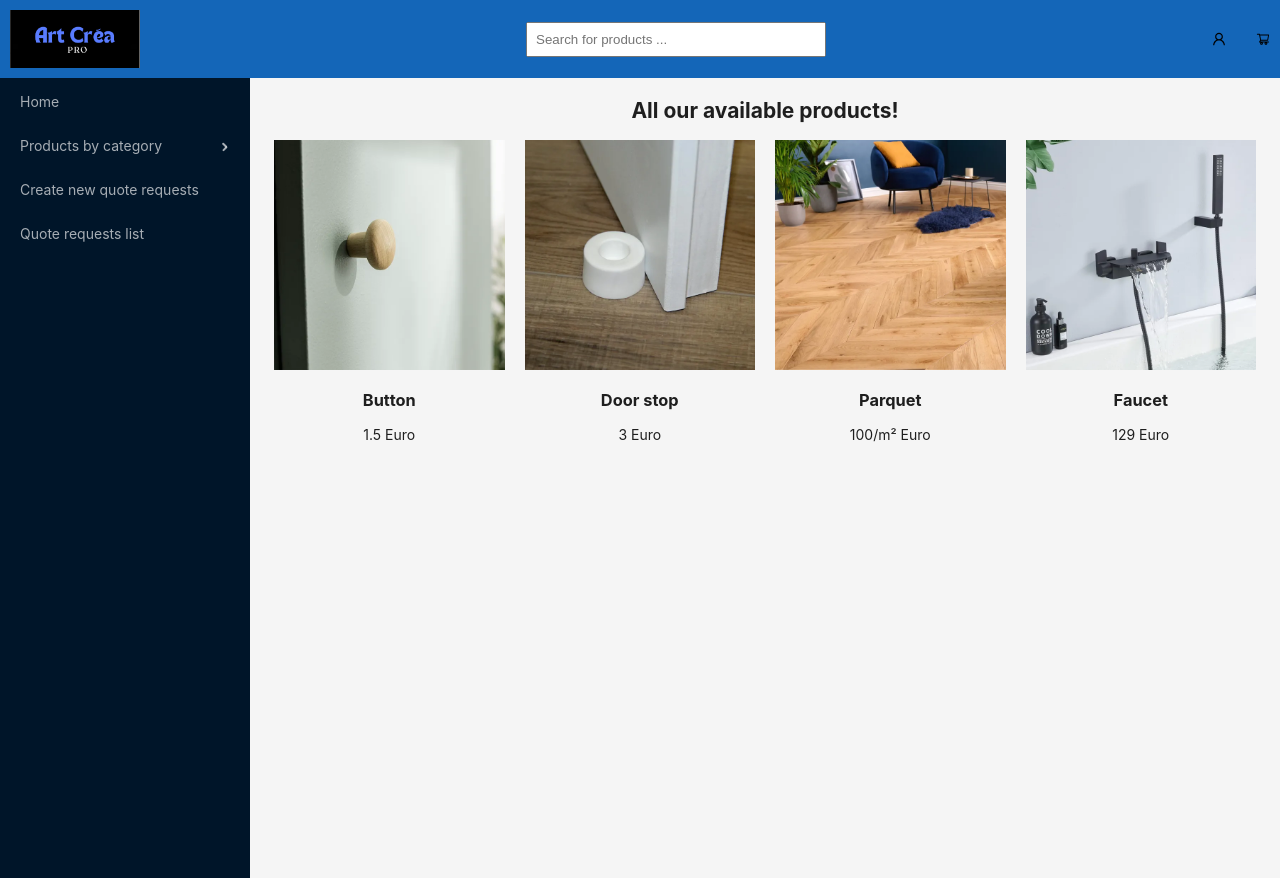
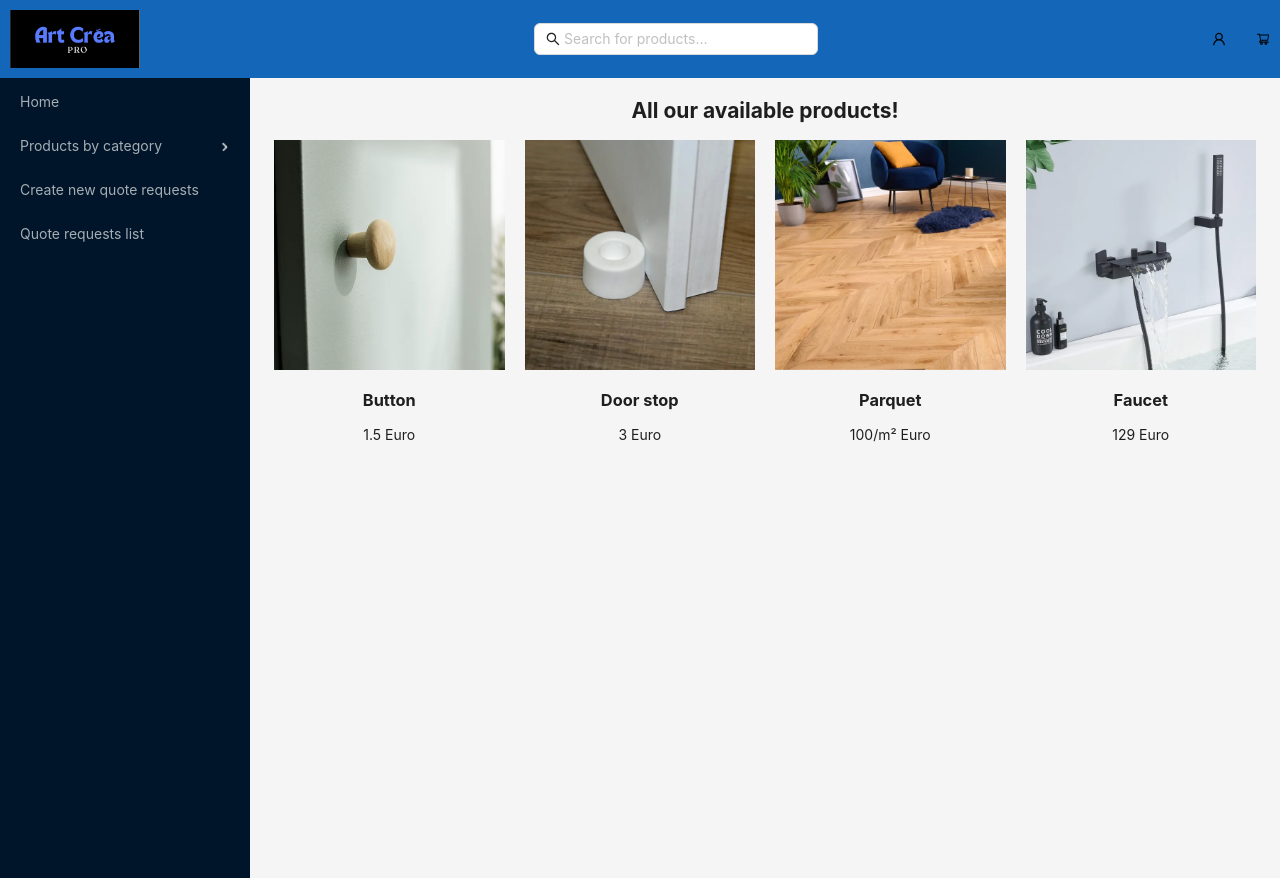
Before and after one commit to Sarrabah/RNCP_Project, a React (Create React App) app in the folder frontend/: page /homepage in a window 1280 px wide. Built offline with nearby package versions, Linux system fonts and the light colour scheme.

Commit message:
refacto: Improve the search

```diff
--- a/frontend/src/components/SearchBar.tsx
+++ b/frontend/src/components/SearchBar.tsx
@@ -1,12 +1,12 @@
 import React from 'react';
 import '../styles/Homepage.css';
+import Search from 'antd/es/transfer/search';
+
 const SearchBar: React.FC = () => {
   return (
-    <input
-      type="text"
-      className="search-bar"
-      placeholder="Search for products ..."
-    />
+    <div className="search-bar">
+      <Search placeholder="Search for products..." />
+    </div>
   );
 };
 export default SearchBar;
```
